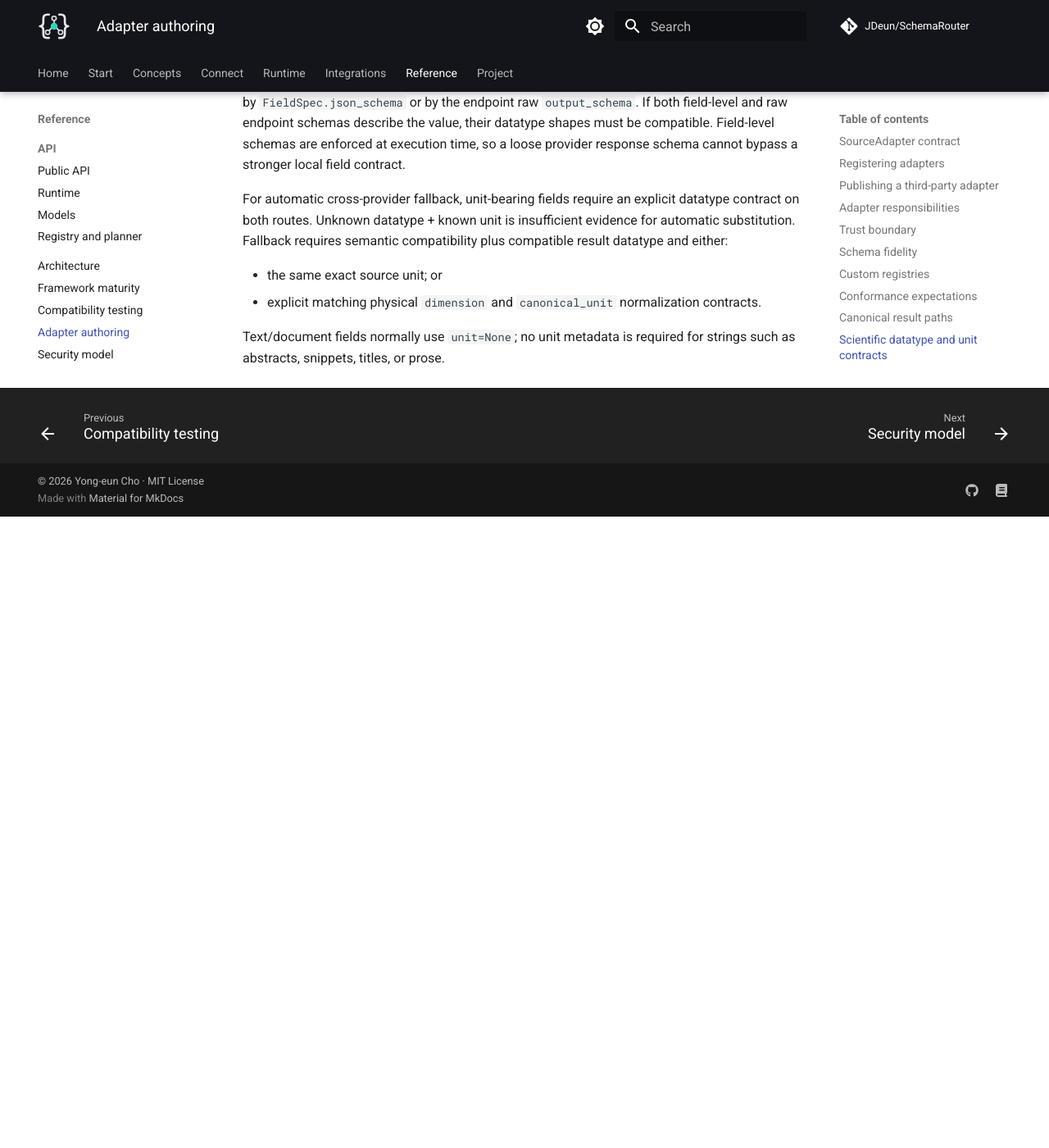
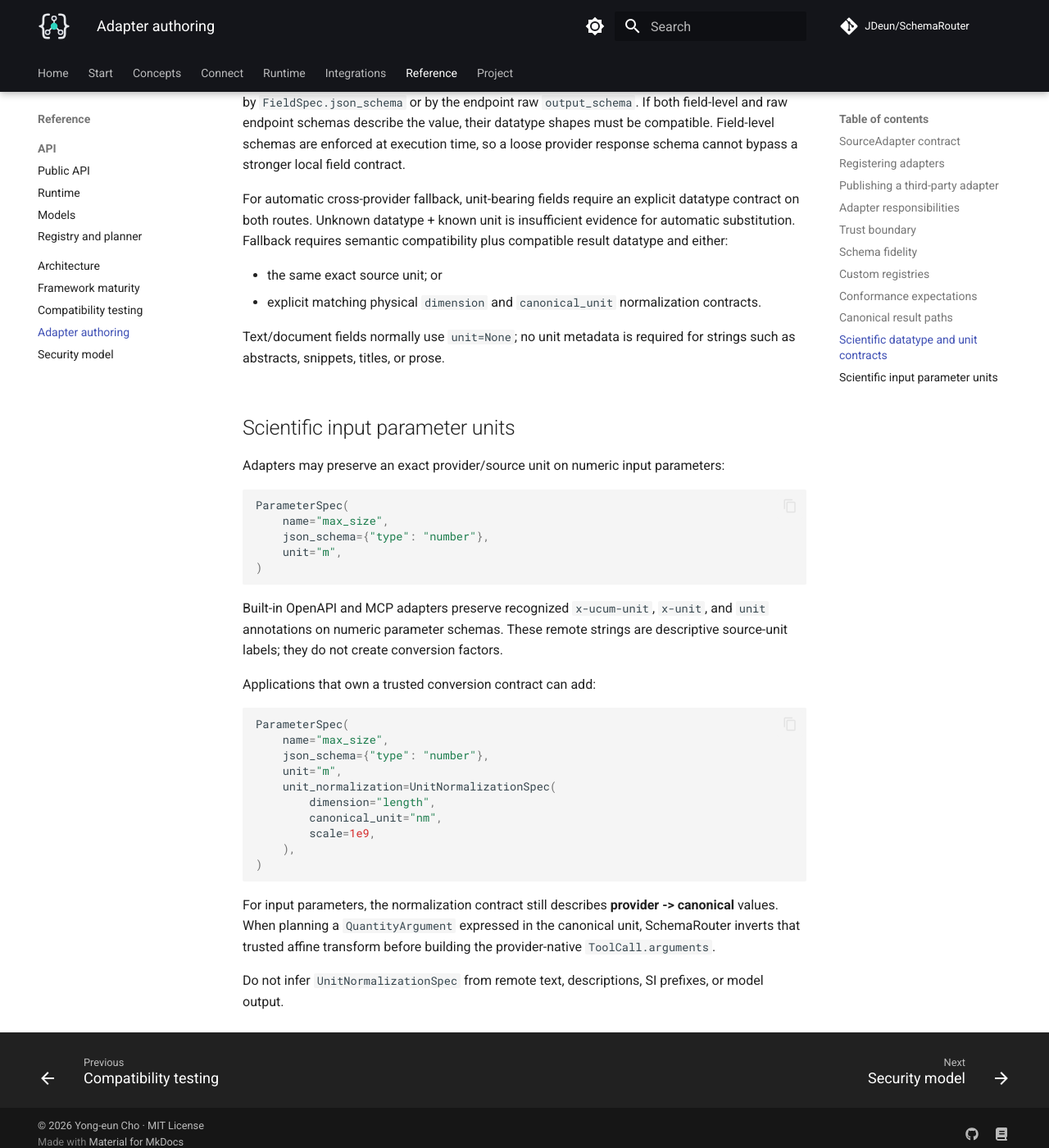
Before and after one commit to JDeun/SchemaRouter, an MkDocs documentation site: the page built from docs/adapter-authoring.md, in a window 1280 px wide and 1400 px high, scrolled down 5693 px. Shown: the whole window at 82% size. Built offline with MkDocs 1.6.1 and Material for MkDocs 9.7.7, drawn with Linux system fonts in a browser that asks for light colours; comment, search, counter and statistics services are not loaded; before the commit the page ends 6323 px from its top, so only the background shows below that.

Commit message:
docs: define scientific input parameter unit contracts

````diff
--- a/docs/adapter-authoring.md
+++ b/docs/adapter-authoring.md
@@ -253,3 +253,41 @@ Fallback requires semantic compatibility plus compatible result datatype and eit
 
 Text/document fields normally use `unit=None`; no unit metadata is required for strings such as
 abstracts, snippets, titles, or prose.
+
+
+## Scientific input parameter units
+
+Adapters may preserve an exact provider/source unit on numeric input parameters:
+
+```python
+ParameterSpec(
+    name="max_size",
+    json_schema={"type": "number"},
+    unit="m",
+)
+```
+
+Built-in OpenAPI and MCP adapters preserve recognized `x-ucum-unit`, `x-unit`, and `unit`
+annotations on numeric parameter schemas. These remote strings are descriptive source-unit labels;
+they do not create conversion factors.
+
+Applications that own a trusted conversion contract can add:
+
+```python
+ParameterSpec(
+    name="max_size",
+    json_schema={"type": "number"},
+    unit="m",
+    unit_normalization=UnitNormalizationSpec(
+        dimension="length",
+        canonical_unit="nm",
+        scale=1e9,
+    ),
+)
+```
+
+For input parameters, the normalization contract still describes **provider -> canonical** values.
+When planning a `QuantityArgument` expressed in the canonical unit, SchemaRouter inverts that
+trusted affine transform before building the provider-native `ToolCall.arguments`.
+
+Do not infer `UnitNormalizationSpec` from remote text, descriptions, SI prefixes, or model output.
````
